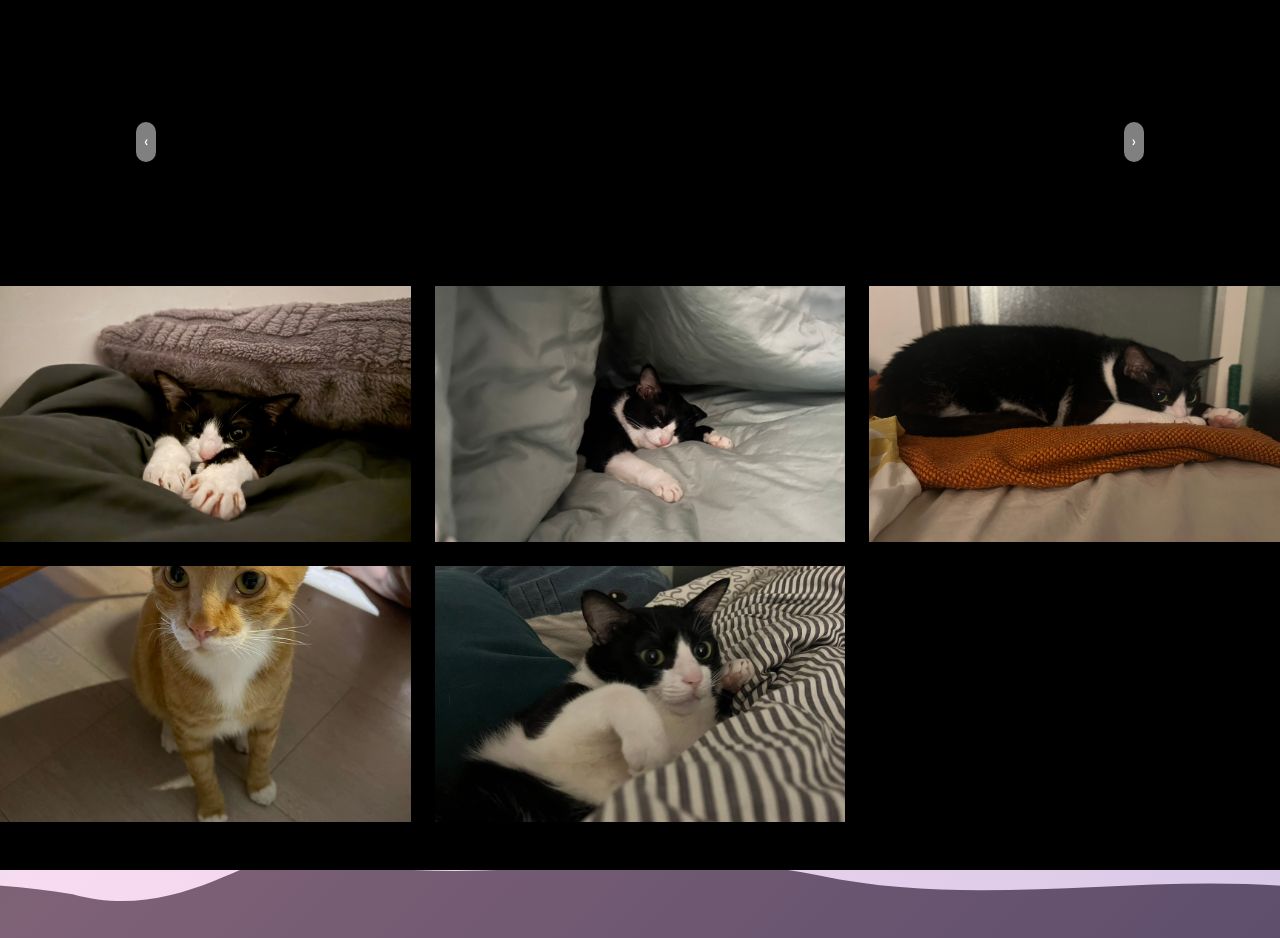
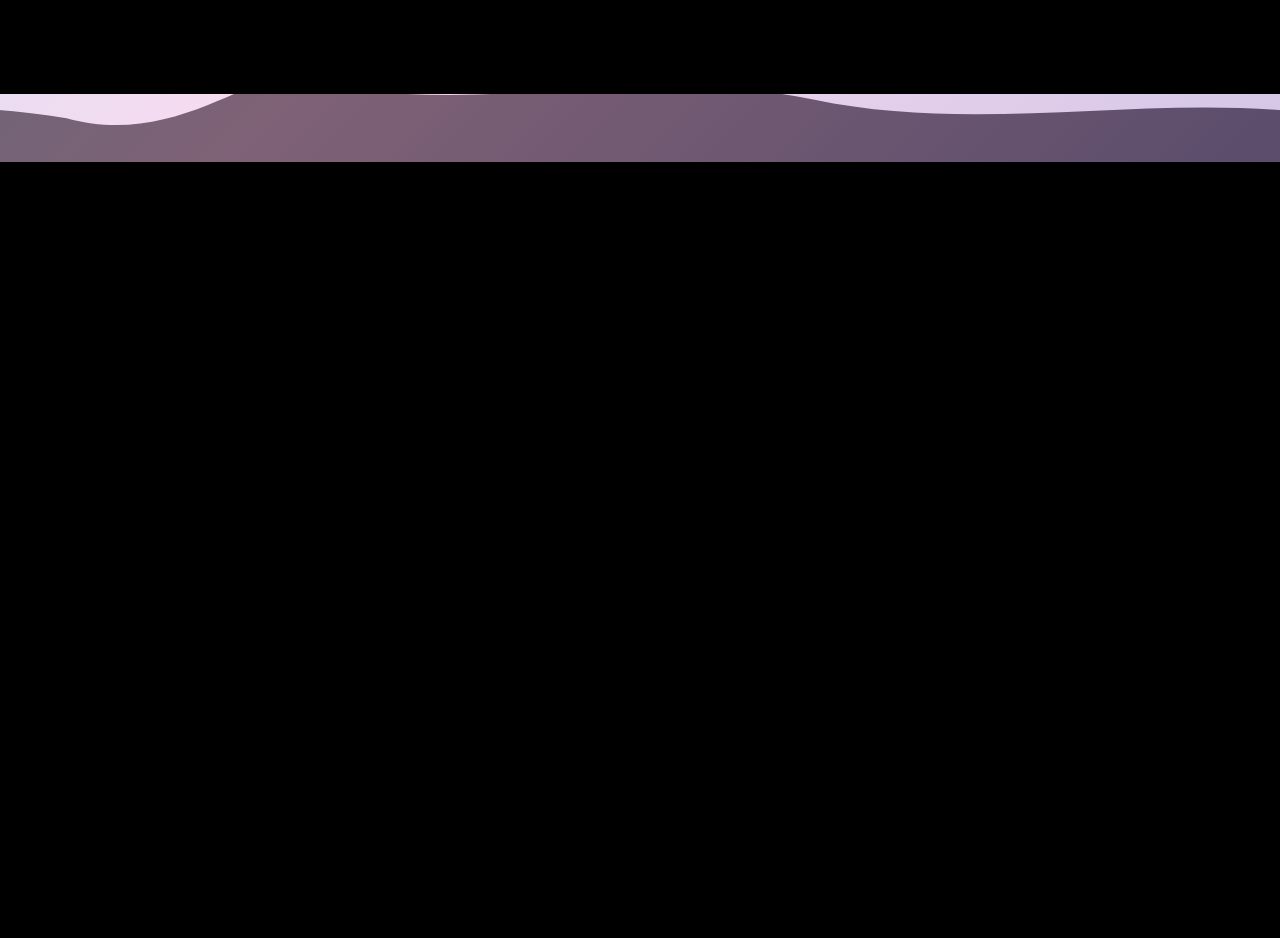
Before and after one commit to DeanYtest/design-showcase, a Next.js app: page / in a window 1280 px wide. Shown: the part 930-1868 px from the top of the page. After the commit the page ends 1092 px from the top, so only its background shows below. Built offline with nearby package versions, Linux system fonts and the light colour scheme.

Commit message:
fix:worksection2

```diff
--- a/components/HomeCarousel.tsx
+++ b/components/HomeCarousel.tsx
@@ -1,147 +1,93 @@
 // components/HomeCarousel.tsx
 'use client';
 
-import { useRef, useState, useEffect } from 'react';
+import { useRef, useState } from 'react';
 import Image from 'next/image';
 import Link from 'next/link';
-import { useInView } from 'react-intersection-observer';
 
 const categories = [
-  {
-    title: 'UI',
-    href: '/ui',
-    images: ['/images/ui1.jpg','/images/ui2.jpg','/images/ui3.jpg'],
-  },
-  {
-    title: 'Logo',
-    href: '/logo',
-    images: ['/images/logo1.jpg','/images/logo2.jpg','/images/logo3.jpg'],
-  },
-  {
-    title: 'Graphic',
-    href: '/graphic',
-    images: ['/images/graphic1.jpg','/images/graphic2.jpg','/images/graphic3.jpg'],
-  },
-  {
-    title: 'Packaging',
-    href: '/packaging',
-    images: ['/images/pack1.jpg','/images/pack2.jpg','/images/pack3.jpg'],
-  },
-  {
-    title: 'Illustration',
-    href: '/illustration',
-    images: ['/images/ill1.jpg','/images/ill2.jpg','/images/ill3.jpg'],
-  },
+  { title: 'UI',           href: '/ui',           img: '/images/ui1.jpg' },
+  { title: 'Logo',         href: '/logo',         img: '/images/logo1.jpg' },
+  { title: 'Graphic',      href: '/graphic',      img: '/images/graphic1.jpg' },
+  { title: 'Packaging',    href: '/packaging',    img: '/images/pack1.jpg' },
+  { title: 'Illustration', href: '/illustration', img: '/images/ill1.jpg' },
 ];
 
 export default function HomeCarousel() {
-  // ————— 走馬燈部份 —————
-  const scrollRef = useRef<HTMLDivElement>(null);
-  const [idxs, setIdxs] = useState<number[]>(categories.map(() => 0));
+  // 当前滑动到第几页，0～(categories.length - visibleCount)
+  const VISIBLE = 3;
+  const MAX_INDEX = categories.length - VISIBLE; // 5 - 3 = 2
+  const [page, setPage] = useState(0);
 
-  useEffect(() => {
-    const timers = categories.map((_, i) =>
-      window.setInterval(() => {
-        setIdxs(prev => {
-          const next = [...prev];
-          next[i] = (next[i] + 1) % categories[i].images.length;
-          return next;
-        });
-      }, 3000)
-    );
-    return () => timers.forEach(clearInterval);
-  }, []);
+  const wrapperRef = useRef<HTMLDivElement>(null);
 
-  const DELTA = 336; // 320px card + 16px gap
-  const scroll = (dir: 'left'|'right') => {
-    scrollRef.current?.scrollBy({
-      left: dir==='right'? DELTA : -DELTA,
+  const CARD_TOTAL_WIDTH = 320 + 16; // 卡片宽 320 + 间距 16
+
+  const handlePrev = () => {
+    const next = Math.max(0, page - 1);
+    setPage(next);
+    wrapperRef.current?.scrollTo({
+      left: next * CARD_TOTAL_WIDTH,
       behavior: 'smooth',
     });
   };
 
-  // ————— 網格淡入部份 —————
-  const [ref, inView] = useInView({ triggerOnce: true, threshold: 0.2 });
-  const [visible, setVisible] = useState<number[]>([]);
-  useEffect(() => {
-    if (inView) {
-      categories.forEach((_, i) =>
-        setTimeout(() => setVisible(v => [...v, i]), i * 150)
-      );
-    }
-  }, [inView]);
+  const handleNext = () => {
+    const next = Math.min(MAX_INDEX, page + 1);
+    setPage(next);
+    wrapperRef.current?.scrollTo({
+      left: next * CARD_TOTAL_WIDTH,
+      behavior: 'smooth',
+    });
+  };
 
   return (
-    <section className="bg-black py-12">
-      <h2 className="sr-only">作品走馬燈與展示</h2>
+    <section className="relative bg-black py-12">
+      <h2 className="sr-only">作品分類走馬燈</h2>
 
-      {/* ==== 走馬燈 ==== */}
-      <div className="relative max-w-[calc(336px*3)] mx-auto mb-12">
+      {/* 宽度刚好放三张卡并居中，隐藏水平溢出 */}
+      <div className="relative mx-auto max-w-[calc(320px*3+16*2)] overflow-hidden">
+        {/* 左按钮 */}
         <button
-          onClick={() => scroll('left')}
-          className="absolute left-0 top-1/2 -translate-y-1/2 z-20 p-2 bg-white bg-opacity-50 rounded-full hover:bg-opacity-75 transition"
+          onClick={handlePrev}
+          disabled={page === 0}
+          className="absolute left-0 top-1/2 -translate-y-1/2 z-10 p-2 bg-white bg-opacity-50 rounded-full disabled:bg-opacity-25 transition"
         >
           ‹
         </button>
+
+        {/* 滑动容器 */}
         <div
-          ref={scrollRef}
+          ref={wrapperRef}
           className="flex gap-4 overflow-x-auto scroll-smooth scrollbar-hide px-2"
         >
-          {categories.map((cat, i) => (
+          {categories.map((cat) => (
             <Link key={cat.title} href={cat.href}>
-              <a className="group flex-shrink-0 w-80 relative">
-                <div className="relative w-full h-48 overflow-hidden rounded-xl shadow-lg">
-                  <Image
-                    src={cat.images[idxs[i]]}
-                    alt={`${cat.title} ${idxs[i]+1}`}
-                    fill
-                    style={{ objectFit: 'cover' }}
-                    priority
-                  />
-                </div>
-                <div className="absolute bottom-0 left-0 right-0 bg-black bg-opacity-50 p-3 opacity-0 group-hover:opacity-100 transition-opacity">
-                  <h3 className="text-white text-lg">{cat.title}</h3>
+              <a className="flex-shrink-0 w-[320px] h-[200px] relative rounded-xl overflow-hidden shadow-lg">
+                <Image
+                  src={cat.img}
+                  alt={cat.title}
+                  fill
+                  style={{ objectFit: 'cover' }}
+                  priority
+                />
+                <div className="absolute bottom-0 left-0 right-0 bg-black bg-opacity-50 p-3 text-white text-lg opacity-0 group-hover:opacity-100 transition-opacity">
+                  {cat.title}
                 </div>
               </a>
             </Link>
           ))}
         </div>
+
+        {/* 右按钮 */}
         <button
-          onClick={() => scroll('right')}
-          className="absolute right-0 top-1/2 -translate-y-1/2 z-20 p-2 bg-white bg-opacity-50 rounded-full hover:bg-opacity-75 transition"
+          onClick={handleNext}
+          disabled={page === MAX_INDEX}
+          className="absolute right-0 top-1/2 -translate-y-1/2 z-10 p-2 bg-white bg-opacity-50 rounded-full disabled:bg-opacity-25 transition"
         >
           ›
         </button>
       </div>
-
-      {/* ==== 網格淡入展示 ==== */}
-      <div
-        ref={ref}
-        className="container mx-auto grid grid-cols-1 sm:grid-cols-2 lg:grid-cols-3 gap-6"
-      >
-        {categories.map((cat, i) => (
-          <Link key={i} href={cat.href}>
-            <a
-              className={`group relative overflow-hidden rounded-xl shadow-lg ${
-                visible.includes(i) ? `fade-up delay-${i}` : 'opacity-0'
-              }`}
-            >
-              <div className="relative w-full h-64">
-                <Image
-                  src={cat.images[0]}
-                  alt={cat.title}
-                  fill
-                  style={{ objectFit: 'cover' }}
-                  priority
-                />
-              </div>
-              <div className="absolute bottom-0 left-0 right-0 bg-black bg-opacity-50 p-4 opacity-0 group-hover:opacity-100 transition-opacity duration-300">
-                <h3 className="text-white text-xl">{cat.title}</h3>
-              </div>
-            </a>
-          </Link>
-        ))}
-      </div>
     </section>
   );
 }
```
